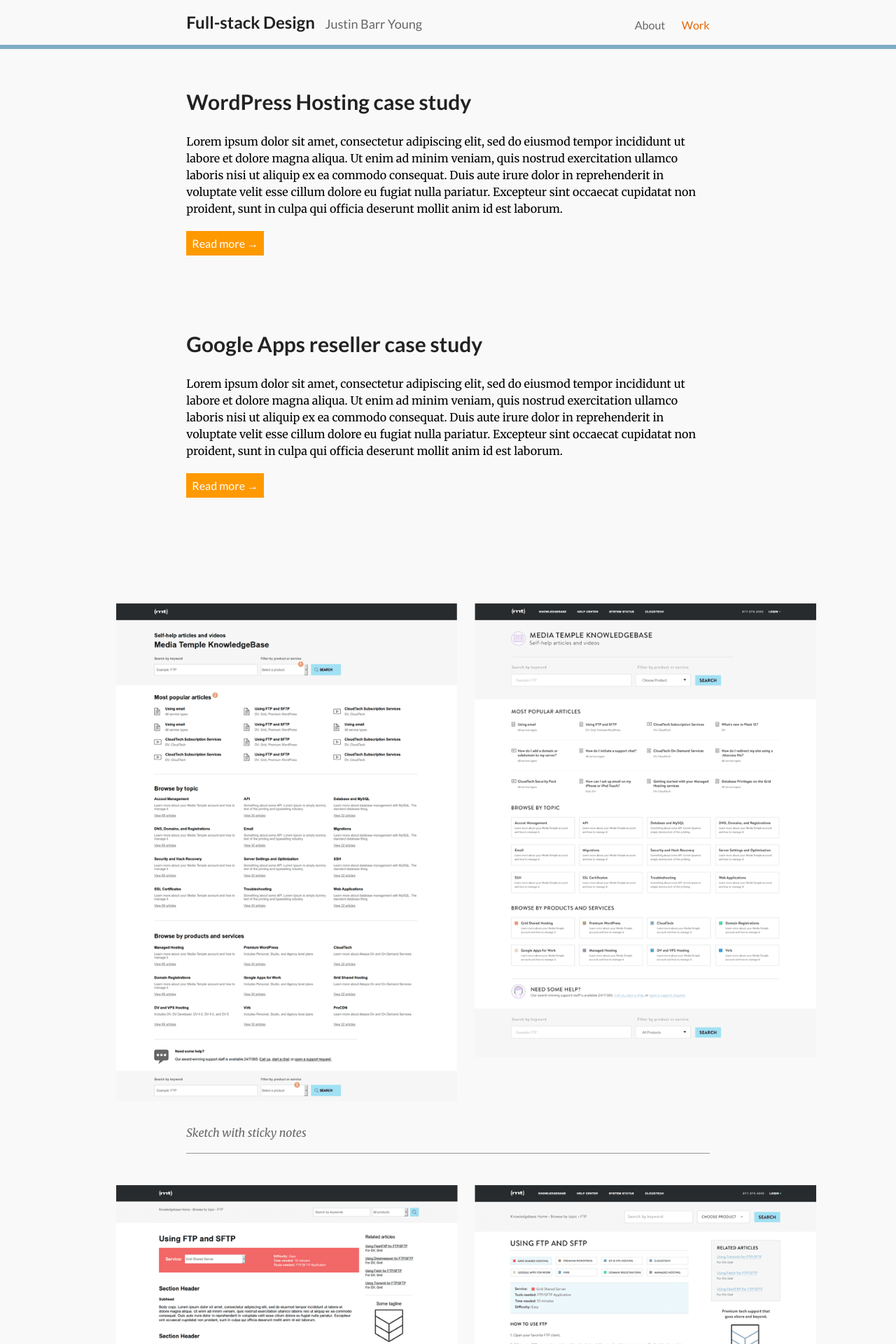
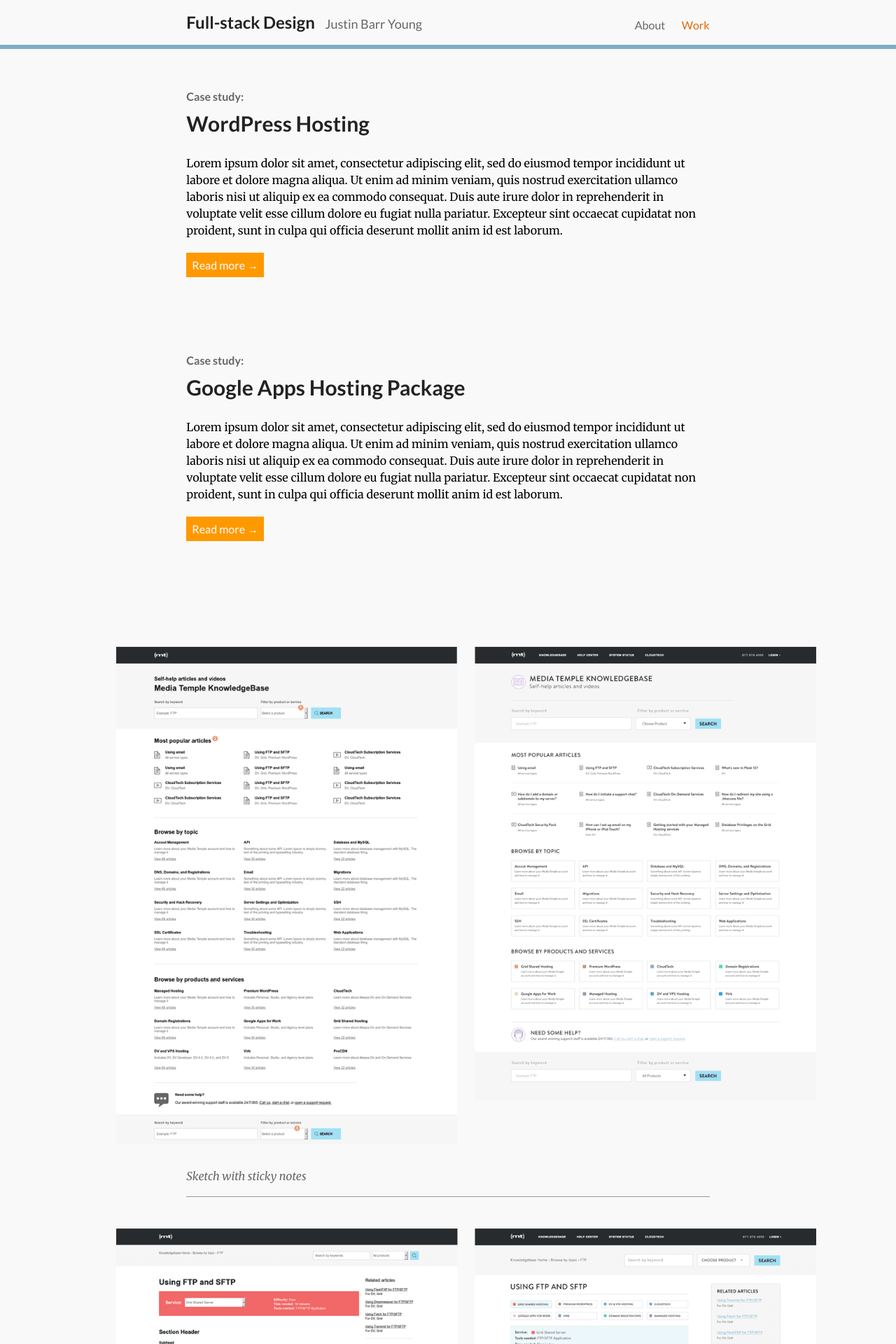
Before and after one commit to justinbyo/jbarr-v3, a Jekyll site: the page built from work/index.html, in a window 1280 px wide. Shown: the top 1920 px of the page at 70% size. Built offline with Jekyll 4.4.1, drawn with Linux system fonts in a browser that asks for light colours; nearby versions of some CDN libraries; some web fonts are replaced; Markdown is read by kramdown in place of the engine named in the settings.

Commit message:
Finished google apps case study

```diff
--- a/css/main.css
+++ b/css/main.css
@@ -2421,6 +2421,15 @@
 .page--blog .post-title a:hover {
   color: #ff9900;
 }
+.page--blog p.subtitle {
+  font-family: 'Lato', sans-serif;
+  color: #666666;
+  margin-bottom: 15px;
+  margin-bottom: 0.9375rem;
+}
+.page--blog p.subtitle strong {
+  font-weight: 700;
+}
 .page--blog .post-description {
   font-size: 16px;
   font-size: 1rem;
@@ -2475,8 +2484,7 @@
   font-family: 'Lato', sans-serif;
   font-size: 36px;
   font-size: 2.25rem;
-  margin-bottom: 45px;
-  margin-bottom: 2.8125rem;
+  margin-bottom: 0;
 }
 .page--blog .strip--article-content .read-more {
   margin-bottom: 30px;
@@ -2496,6 +2504,9 @@
   font-family: 'Merriweather', serif;
   margin-bottom: 30px;
   margin-bottom: 1.875rem;
+}
+.page--blog .strip--article-content .content p strong {
+  font-weight: 700;
 }
 .page--blog .strip--article-content .content p:last-child {
   margin-bottom: 0;
@@ -2525,6 +2536,15 @@
   font-weight: 700;
   margin-bottom: 30px;
   margin-bottom: 1.875rem;
+}
+.page--blog .strip--article-content .content p.subtitle {
+  font-family: 'Lato', sans-serif;
+  color: #666666;
+  margin-bottom: 45px;
+  margin-bottom: 2.8125rem;
+}
+.page--blog .strip--article-content .content p.subtitle strong {
+  font-weight: 700;
 }
 .page--blog .strip--article-content .content img {
   max-width: 100%;
--- a/work/index.html
+++ b/work/index.html
@@ -25,6 +25,8 @@
 		<div class="wrapper grid">
 
 			<div class="grid-col  span12">
+
+				<p class="subtitle"><strong>Case study:</strong></p>
 
 		        <h2 class="post-title">
 		          <a class="post-link" href="{{ post.url | prepend: site.baseurl }}">{{ post.title }}</a>
```
Also changed, not shown: _less/project/blog.less (+23 -1 lines), _posts/2015-02-26-case-study-google-apps-reselling.markdown (+37 -24 lines), _posts/2015-02-26-case-study-wordpress-hosting.markdown (+6 -5 lines), 6 other files.
